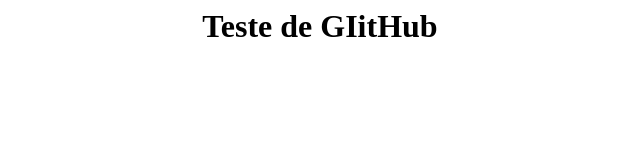
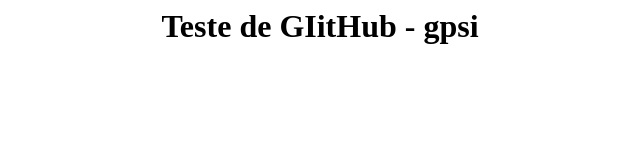
Before and after one commit to santosoxd/web, a plain HTML site: page index.html in a window 1280 px wide. Shown: the whole page, without its empty margins (320-960 px from the left). Drawn offline with Linux system fonts and the light colour scheme.

Commit message:
Update index.html

```diff
--- a/index.html
+++ b/index.html
@@ -7,6 +7,6 @@
  </style>
  </head>
  <body>
- <h1>Teste de GIitHub</h1>
+ <h1>Teste de GIitHub - gpsi</h1>
  </body>
 </html>
```
